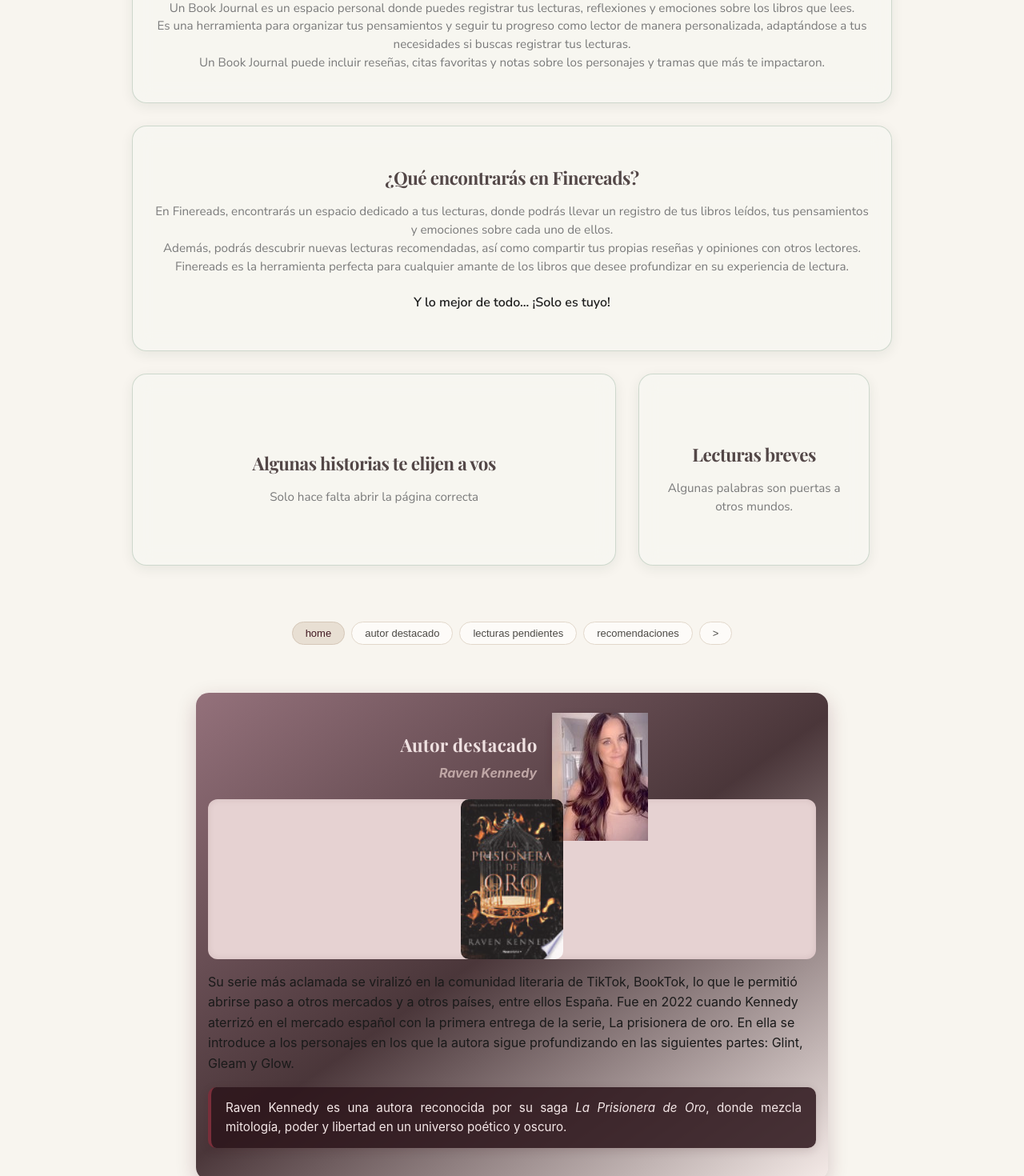
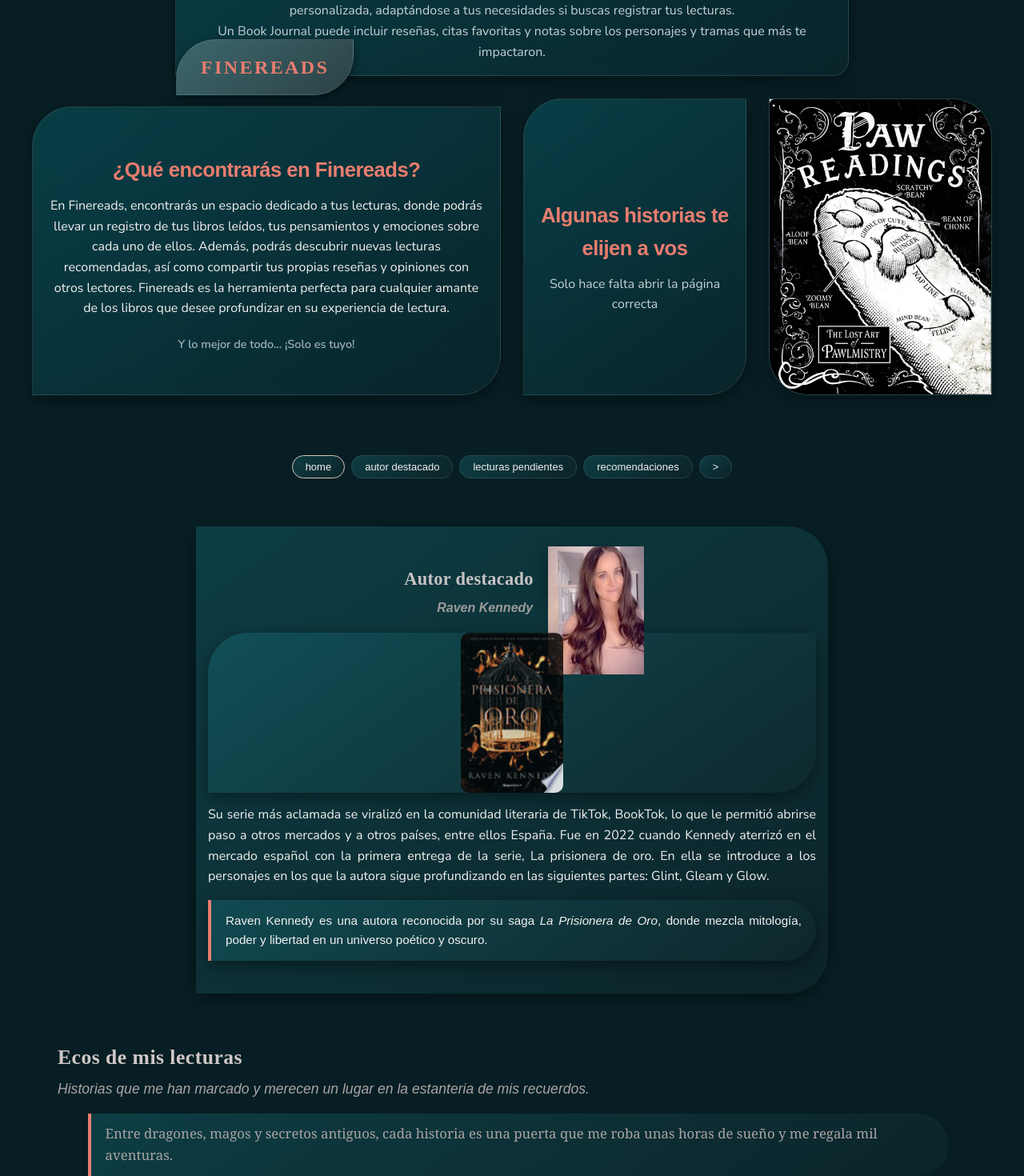
Before and after one commit to SoPerez1/Finereads, an Angular app in the folder app/: page /ejercicios in a window 1280 px wide. Shown: the part 720-2190 px from the top of the page at 80% size. Built offline with nearby package versions, Linux system fonts and the light colour scheme.

Commit message:
add cambios en css + html

```diff
--- a/app/src/app/app.css
+++ b/app/src/app/app.css
@@ -33,7 +33,7 @@ body {
   font-family: 'Playfair Display', serif;
   font-size: 3.3rem;
   font-weight: 600;
-  color: #1f1c1a;
+  color: #f0f0f0;
   letter-spacing: -1px;
   text-transform: uppercase;
   margin-bottom: 6px;
--- a/app/src/app/components/book-item/book-item.css
+++ b/app/src/app/components/book-item/book-item.css
@@ -2,7 +2,11 @@
   position: relative;
   width: 40px;
   height: 200px;
-  background: #7a6a60;
+  background: linear-gradient(
+    145deg,
+    rgba(25, 118, 128, 0.35),
+    rgba(15, 40, 45, 0.55)
+  );
   border: 0.5px solid #322f2f;
   border-radius: 3px;
   margin: 0 4px;
--- a/app/src/app/components/book-list/book-list.css
+++ b/app/src/app/components/book-list/book-list.css
@@ -4,23 +4,27 @@
   align-items: flex-end;
   gap: 8px;
   padding: 25px;
-  background: linear-gradient(145deg, #f5f2f4);
+  background: linear-gradient(
+    145deg,
+    rgba(25, 118, 128, 0.35),
+    rgba(15, 40, 45, 0.55)
+  );
   border-radius: 16px;
-  box-shadow: inset 0 0 20px rgba(128, 126, 124, 0.6);
+  box-shadow: 0 6px 20px rgba(0, 0, 0, 0.4);
   max-width: 800px;
   margin: 40px auto;
-  border: 1px solid rgba(255, 255, 255, 0.1);
+  border: 1px solid rgba(199, 111, 111, 0.1);
 }
 h2 {
   text-align: center;
   font-family: 'Playfair Display', serif;
-  color:  rgb(66, 25, 34);
+  color:  #c2d2d6;
   margin-bottom: 20px;
 }
 p{
     text-align: start;
     font-family: 'Nunito Sans', sans-serif;
-    color: #3a3a3a;
+    color:  #c2d2d6;
     margin-top: 10px;
 }
 .book-detail {
@@ -41,7 +45,7 @@ p{
 .book-info p {
   text-align: center;
   font-family: 'Nunito Sans', sans-serif;
-  color: rgb(15, 15, 15);
+  color:  #c2d2d6;
   margin-top: 10px;
 }
 
@@ -50,18 +54,19 @@ p{
   height: 240px;
   border-radius: 10px;
   object-fit: cover;
-  box-shadow: 0 4px 8px rgb(66, 25, 34);
+  box-shadow: 0 6px 20px rgba(0, 0, 0, 0.4);
 }
 
 .detail-info {
   max-width: 500px;
   font-family: 'Nunito Sans', sans-serif;
-  color:  rgb(66, 25, 34);
+  color:  #c8c2d2d6;
+
 }
 
 .detail-info h3 {
   font-family: 'Playfair Display', serif;
-  color:  rgb(66, 25, 34);
+  color:  #c8c2d6;
   font-size: 22px;
   margin-bottom: 8px;
 }
--- a/app/src/app/components/catalog/catalog.css
+++ b/app/src/app/components/catalog/catalog.css
@@ -1,10 +1,13 @@
 .catalog-menu button,
 .gender-container button {
-  background-color: #fdfbf8;
-  border: 1px solid #e2d8cb;
+ background: linear-gradient(
+    145deg,
+    rgba(25, 118, 128, 0.35),
+    rgba(15, 40, 45, 0.55)
+  );  border: 1px solid rgba(255, 255, 255, 0.1);
   border-radius: 20px;
   padding: 6px 16px;
-  color: #4c4a46;
+  color: #f0f0f0;
   cursor: pointer;
   font-size: 13px;
   transition: all 0.3s ease;
@@ -17,9 +20,13 @@
 }
 
 .catalog-menu button.active {
-  background-color: #e8dfd3;
+ background: linear-gradient(
+    145deg,
+    rgba(25, 118, 128, 0.35),
+    rgba(15, 40, 45, 0.55)
+  );
   border-color: #d5c7b8;
-  color:  rgb(66, 25, 34);
+  color: #f0f0f0;
   font-weight: 500;
 }
 
--- a/app/src/app/components/prominent-author/prominent-author.css
+++ b/app/src/app/components/prominent-author/prominent-author.css
@@ -5,26 +5,39 @@
   max-width: 760px;
   margin: 60px auto;
   padding: 25px 15px;
-  border-radius: 16px;
-  background: linear-gradient(145deg, #94717b,rgba(44, 21, 26, 0.85), #f5ebe8);
-  box-shadow: 0 8px 26px rgba(80, 15, 35, 0.2);
+  background: linear-gradient(
+    145deg,
+    rgba(25, 118, 128, 0.35),
+    rgba(15, 40, 45, 0.55)
+  );
+  box-shadow: 0 6px 20px rgba(0, 0, 0, 0.4);
+  border-end-end-radius: 50px;
+  border-top-right-radius: 50px;
 }
-
+.author-biography {
+  font-family: 'Nunito Sans', sans-serif;
+  font-size: 1rem;
+  color: #f0f0f0;
+  line-height: 1.6;
+  text-align: justify;
+  margin-top: 15px;
+}
 .author-mini {
   background: linear-gradient(135deg, #f7f3f2 0%, #e9d6d4 100%);
-  border-radius: 18px;
+  border-end-start-radius: 50px;
+  border-top-right-radius: 50px;
   padding: 28px;
   width: 100%;
-  color: #2b1b1b;
+  color: #f0f0f0;
   text-align: center;
   box-shadow: 0 4px 16px rgba(60, 20, 30, 0.12);
-  border: 1px solid rgba(120, 60, 70, 0.2);
+  border: 1px solid rgba(99, 45, 160, 0.2);
   transition: all 0.35s ease;
 }
 
 .author-mini:hover {
   transform: translateY(-4px);
-  box-shadow: 0 10px 26px rgba(60, 20, 30, 0.25);
+  box-shadow: 0 6px 20px rgba(0, 0, 0, 0.4);
   background: linear-gradient(135deg, #fff9f7 0%, #e7d1cf 100%);
 }
 
@@ -39,22 +52,23 @@
 .author-photo {
   width: 90px;
   height: 90px;
-  border-radius: 12px;
+  border-end-end-radius: 50px;
+  border-end-start-radius: 50px;
   object-fit: cover;
-  box-shadow: 0 4px 10px rgba(60, 20, 30, 0.25);
+  box-shadow: 0 6px 20px rgba(0, 0, 0, 0.4);
 }
 
 .author-title {
   font-size: 1.4rem;
   font-weight: 700;
-  color: #efe1e1;
+  color: #c7c3c3;
   margin-bottom: 4px;
   letter-spacing: 0.3px;
 }
 
 .author-name {
   font-size: 1rem;
-  color: #bfa6a5;
+  color: #9c9b9b;
   margin: 0;
   font-style: italic;
   text-align: end;
@@ -64,13 +78,17 @@
 .author-carousel {
   height: 200px;
   overflow: hidden;
-  border-radius: 12px;
+  border-end-end-radius: 50px;
+  border-top-left-radius: 50px;
   margin: 15px auto;
-  background: #e6d2d2;
-  display: flex;
+  background: linear-gradient(
+    145deg,
+    rgba(25, 118, 128, 0.35),
+    rgba(15, 40, 45, 0.55)
+  );  display: flex;
   justify-content: center;
   align-items: center;
-  box-shadow: inset 0 0 8px rgba(60, 20, 30, 0.1);
+  box-shadow: 0 6px 20px rgba(0, 0, 0, 0.4);
 }
 
 .author-carousel img {
@@ -89,13 +107,18 @@
 
 .author-description {
   font-size: 0.95rem;
-  color: #f5e8e8;
+  color: #f0f0f0;
   line-height: 1.6;
   text-align: justify;
   margin-top: 15px;
-  background: rgba(44, 21, 26, 0.85);
-  border-left: 4px solid #7a2e3a;
+ background: linear-gradient(
+    145deg,
+    rgba(25, 118, 128, 0.35),
+    rgba(15, 40, 45, 0.55)
+  );
+  border-left: 4px solid #e87d6f;
   padding: 14px 18px;
-  border-radius: 10px;
-  box-shadow: 0 3px 12px rgba(60, 20, 30, 0.15);
+  border-end-end-radius: 50px;
+  border-top-right-radius: 50px;
+  box-shadow: 0 6px 20px rgba(0, 0, 0, 0.4);
 }
--- a/app/src/app/components/recommendation/recommendation.css
+++ b/app/src/app/components/recommendation/recommendation.css
@@ -15,7 +15,7 @@
 .book-card img {
   width: 100%;
   border-radius: 10px;
-  box-shadow: 0 3px 8px rgba(30, 57, 42, 0.15);
+  box-shadow: 0 6px 20px rgba(0, 0, 0, 0.4);
   transition: transform 0.25s ease, box-shadow 0.25s ease;
 }
 
@@ -30,26 +30,27 @@
 .book-title {
   margin-top: 8px;
   font-size: 0.9rem;
-  color:  rgb(41, 40, 40);
+  color:  #f0f0f0;
   font-weight: 600;
   letter-spacing: 0.2px;
 }
 
 .book-calification {
   font-size: 0.8rem;
-  color: rgb(59, 42, 49);
+  color: #f0f0f0;
 }
 
 .recommendation-section {
   max-width: 90%;
   margin: 0 auto;
   padding-left: 1rem;
+
 }
 
 .recommendation-title {
   font-size: 1.6rem;
   font-weight: 700;
-  color:  rgb(66, 25, 34);
+  color:  #cfc8c8;
   margin-bottom: 4px;
   letter-spacing: 0.5px;
   text-shadow: 0 1px 2px rgba(30, 57, 42, 0.08);
@@ -58,7 +59,7 @@
 .recommendation-name {
   font-size: 1.1rem;
   font-weight: 500;
-  color: rgb(51, 32, 35);
+  color: #aaa4a4;
   font-style: italic;
   margin-top: 2px;
 }
@@ -66,12 +67,16 @@
 
 .galery-description {
   font-size: 1.05rem;
-  color: #2f3c31;
-  background-color: #F4F8F5;
-  border-left: 4px solid #4e5c4f;
+  color: #aaa4a4;
+  background: linear-gradient(
+    145deg,
+    rgba(25, 118, 128, 0.35),
+    rgba(15, 40, 45, 0.55)
+  );
+  border-left: 4px solid #e87d6f;
   padding: 12px 18px;
-  border-radius: 10px;
-  margin-top: 15px;
+  border-end-end-radius: 50px;
+  border-top-right-radius: 50px;  margin-top: 15px;
   margin-bottom: 25px;
   line-height: 1.6;
   font-family: 'Georgia', serif;
--- a/app/src/app/components/recommendation/recommendation.ts
+++ b/app/src/app/components/recommendation/recommendation.ts
@@ -9,8 +9,8 @@ import { InyRecommendation } from '../../inyecciones/iny-recomendation';
   styleUrls: ['./recommendation.css']
 })
 export class Recommendation  implements OnInit {
-  title: string = "Mi rincón...";
-  name: string = "Lecturas para perderse entre mundos imposibles";
+  title: string = "Ecos de mis lecturas";
+  name: string = "Historias que me han marcado y merecen un lugar en la estanteria de mis recuerdos.";
   description:string = "Entre dragones, magos y secretos antiguos, cada historia es una puerta que me roba unas horas de sueño y me regala mil aventuras.";
 
   books: any[] = [];
--- a/app/src/app/components/start/start.css
+++ b/app/src/app/components/start/start.css
@@ -3,80 +3,180 @@
   grid-template-columns: repeat(auto-fit, minmax(260px, 1fr));
   grid-auto-rows: minmax(240px, auto);
   gap: 28px;
-  max-width: 950px;
-  margin: 40px auto 30px;
-  padding: 40px 20px;
-  border-radius: 24px;
+  max-width: 1200px;
+  margin: 0 auto;
+  padding-bottom: 75px;
   animation: fadeIn 0.8s ease-in-out;
   align-items: stretch;
   position: relative;
-  overflow: hidden;
+  overflow: visible;
+  text-align: center;
 }
 
 .bento-item {
   position: relative;
-  background: rgba(245, 247, 244, 0.6);
-  backdrop-filter: blur(12px) saturate(150%);
-  border: 1px solid rgba(166, 188, 170, 0.5);
-  border-radius: 18px;
-  padding: 25px;
-  color: #1e1e1e;
+  background: linear-gradient(
+    145deg,
+    rgba(25, 118, 128, 0.35),
+    rgba(15, 40, 45, 0.55)
+  );
+  backdrop-filter: blur(15px) saturate(150%);
+  border: 1px solid rgba(255, 255, 255, 0.1);
+  padding: 16px 20px;
+  color: #f0f0f0;
   font-family: 'Nunito Sans', sans-serif;
   display: flex;
   flex-direction: column;
   justify-content: center;
   align-items: center;
   text-align: center;
-  transition: all 0.4s ease;
-  box-shadow: 0 4px 16px rgba(30, 57, 42, 0.08);
+  transition: transform 0.4s ease, box-shadow 0.4s ease, background 0.4s ease;
+  box-shadow: 0 6px 20px rgba(0, 0, 0, 0.4);
   opacity: 0;
   animation: fadeInUp 1.8s ease forwards;
+  z-index: 0;
 }
 
 .bento-item:hover {
-  transform: translateY(-6px);
-  background: rgba(255, 255, 255, 0.75);
-  border-color: rgba(135, 160, 142, 0.7);
-  box-shadow: 0 12px 32px rgba(30, 57, 42, 0.12);
+  transform: scale(1.03);
+  background: rgba(255, 255, 255, 0.1);
+  border-color: rgba(255, 255, 255, 0.3);
+  box-shadow: 0 12px 32px rgba(0, 0, 0, 0.6);
+  z-index: 5;
 }
 
 .bento-item h3 {
-  font-family: 'Playfair Display', serif;
-  font-size: 1.4rem;
+  font-family: 'Montserrat', sans-serif;
+  font-size: 1.6rem;
   font-weight: 700;
-  color: rgb(83, 71, 71);
+  color: #e87d6f;
   margin-bottom: 12px;
   transition: color 0.3s ease;
 }
 
-.bento-item:hover h3 {
-  color: rgb(66, 25, 34);
+.bento-item:hover h3,
+.bento-item:hover h2 {
+  color: #ffc0cb;
 }
-.bento-item:hover h2 {
-  color: rgb(66, 25, 34);
-}
+
 .bento-item p {
   font-family: 'Nunito Sans', sans-serif;
-  font-size: 0.95rem;
-  color: #7A7A7A;
-  line-height: 1.5;
+  font-size: 1rem;
+  color: #c2d2d6;
+  line-height: 1.6;
   margin: 0;
-}
-.bento-item.searchHere {
-  grid-column: span 4;
-  text-align: center;
+  padding: 0 10px;
 }
 
 .bento-item.large {
-  grid-column: span 2;
+  border-top-left-radius: 50px;
+  border-end-end-radius: 50px;
+  display: flex;
+  flex-direction: column;
+  justify-content: center;
+  align-items: center;
+  overflow: hidden;
+  position: relative;
 }
 
-.bento-item.medium {
+.bento-overlay {
+  position: absolute;
+  bottom: 25px;
+  left: 50%;
+  transform: translateX(-50%);
+  width: 85%;
+  z-index: 2;
+  display: flex;
+  justify-content: center;
+  align-items: center;
+  animation: fadeInUp 1s ease forwards;
+}
+
+.bento-item.sabiasque {
+  display: flex;
+  justify-content: center;
+  align-items: center;
+  border-end-start-radius: 50px;
+  border-top-right-radius: 50px;
+  background: rgba(40, 60, 70, 0.4);
+  padding: 0;
+  overflow: hidden;
+  box-shadow: 0 8px 25px rgba(0, 0, 0, 0.3);
+  transition: transform 0.4s ease, box-shadow 0.4s ease;
   grid-column: span 1;
 }
+
+.bento-item.sabiasque img {
+  width: 100%;
+  height: 100%;
+  object-fit: cover;
+  border-end-start-radius: 30px;
+  border-top-right-radius: 30px;
+  transition: transform 0.4s ease, filter 0.4s ease;
+}
+
+.bento-item.sabiasque:hover img {
+  transform: scale(1.05);
+  filter: brightness(1.05);
+  z-index: 0;
+}
+
+.bento-item.searchHere {
+  align-self: stretch;
+  grid-column: span 2;
+  margin-top: 10px;
+  border-top-left-radius: 50px;
+  border-end-end-radius: 50px;
+}
+
 .bento-item.description {
   grid-column: span 4;
+  max-width: 800px;
   text-align: center;
+  margin: 0 auto;
+  border-top-left-radius: 20px;
+  border-end-end-radius: 20px;
+}
+
+.bento-item h4 {
+  font-family: 'Nunito Sans', sans-serif;
+  font-size: 0.9em;
+  color: #c2d2d6;
+  margin-top: 20px;
+  opacity: 0.8;
+}
+
+.bento-item.tiny-label {
+  position: absolute;
+  bottom: -25px;
+  left: 0%;
+  transform: translateX(-50%);
+  z-index: 10;
+  border-top-left-radius: 50px;
+  border-end-end-radius: 50px;
+  background-color: #4f6063;
+  color: #f0f0f0;
+  padding: 15px 30px;
+  font-size: 1.1rem;
+  font-weight: 600;
+  letter-spacing: 0.15em;
+  text-transform: uppercase;
+  box-shadow: 0 4px 12px rgba(0, 0, 0, 0.4);
+  transition: background-color 0.3s ease;
+}
+
+.bento-item.tiny-label,
+h2 {
+  color: #e87d6f;
+  font-size: 1.5rem;
+  font-weight: 700;
+  margin: 0;
+  letter-spacing: 0.1em;
+}
+
+.bento-item.tiny-label:hover {
+  transform: none;
+  background: rgba(255, 255, 255, 0.2);
 }
 
 @keyframes fadeInUp {
@@ -89,15 +189,3 @@
     transform: translateY(0);
   }
 }
-/*
-@keyframes fadeIn {
-  from {
-    opacity: 0;
-    transform: translateY(20px);
-  }
-  to {
-    opacity: 1;
-    transform: translateY(0);
-  }
-}
-*/
--- a/app/src/app/components/start/start.html
+++ b/app/src/app/components/start/start.html
@@ -5,13 +5,15 @@
     <p>Un Book Journal es un espacio personal donde puedes registrar tus lecturas, reflexiones y emociones sobre los libros que lees.</p>
     <p>Es una herramienta para organizar tus pensamientos y seguir tu progreso como lector de manera personalizada, adaptándose a tus necesidades si buscas registrar tus lecturas.</p>
     <p>Un Book Journal puede incluir reseñas, citas favoritas y notas sobre los personajes y tramas que más te impactaron.</p>
+    <div class="bento-item tiny-label">
+      <h2>FINEREADS</h2>
+    </div>
   </div>
+
   <div class="bento-item searchHere">
     <h3>¿Qué encontrarás en Finereads?</h3>
-    <p>En Finereads, encontrarás un espacio dedicado a tus lecturas, donde podrás llevar un registro de tus libros leídos, tus pensamientos y emociones sobre cada uno de ellos.</p>
-    <p>Además, podrás descubrir nuevas lecturas recomendadas, así como compartir tus propias reseñas y opiniones con otros lectores.</p>
-    <p>Finereads es la herramienta perfecta para cualquier amante de los libros que desee profundizar en su experiencia de lectura.</p>
-    <h4>Y lo mejor de todo... ¡Solo es tuyo!</h4>
+      {{descriptionFinereads}}
+      <h4>Y lo mejor de todo... ¡Solo es tuyo!</h4>
   </div>
   <div
     class="bento-item large card-text1"
@@ -22,16 +24,10 @@
     <p>Solo hace falta abrir la página correcta</p>
 
     <div class="bento-overlay" *ngIf="printThis">
-      <h3>¿Sabías que...?</h3>
-      <p>{{ bento2 }}</p>
-      <p>Leer es un ritual antiguo: encender la mente, sumergirse en lo desconocido, escuchar el murmullo de otras vidas.</p>
-      <p>Quien lee, habita muchos cuerpos, muchas almas, muchos destinos.</p>
     </div>
+
   </div>
-
-  <div class="bento-item medium">
-    <h3>Lecturas breves</h3>
-    <p>Algunas palabras son puertas a otros mundos.</p>
+ <div class="bento-item sabiasque">
+    <img [src]="image[0]" alt="Sabías que...">
   </div>
-
 </div>
--- a/app/src/app/components/start/start.ts
+++ b/app/src/app/components/start/start.ts
@@ -9,7 +9,11 @@ import { CommonModule } from '@angular/common';
 })
 export class Start {
 bento1: string = "Algunas historias te elijen a vos";
-bento2: string ="Entre las sombras de las páginas laten mundos enteros, esperando ser descubiertos."
+bento2: string ="Quien lee, habita muchos cuerpos, muchas almas, muchos destinos.";
+descriptionFinereads: string = "En Finereads, encontrarás un espacio dedicado a tus lecturas, donde podrás llevar un registro de tus libros leídos, tus pensamientos y emociones sobre cada uno de ellos. Además, podrás descubrir nuevas lecturas recomendadas, así como compartir tus propias reseñas y opiniones con otros lectores. Finereads es la herramienta perfecta para cualquier amante de los libros que desee profundizar en su experiencia de lectura.";
+image= [
+    'assets/start/image-bento.jpg'
+  ];
 printThis : boolean = false;
 
   messageOn(){
--- a/app/src/styles.css
+++ b/app/src/styles.css
@@ -1,17 +1,15 @@
 :root {
-  --primary: #B6AE9F;
+  --primary: #424942;
   --primary-dark: #16251C;
   --primary-light: #A7C1A8;
 
-  --background: #F8F5EF;
+  --background: #071F24;
   --background-alt: #E7EBE5;
   --card-bg: #FFFFFF;
 
   --shadow: rgba(0, 0, 0, 0.08);
-  --text-primary: #1A1A1A;
-  --text-secondary: #424942;
-  --text-accent: #7b5ea8;
-  --text-muted: #7A7A7A;
+  --text-primary: #424942;
+  --text-secondary: #d0d1d0;
 
   --border-radius: 16px;
   --transition: all 0.3s ease;
@@ -21,12 +19,12 @@ body {
   background: var(--background);
   color: var(--text-primary);
   margin: 0;
-  font-family: 'Inter', sans-serif;
+  font-family: 'Poppins', sans-serif;
   line-height: 1.6;
 }
 
 h1, h2, h3 {
-  font-family: 'Playfair Display', serif;
+  font-family: 'poppins', serif;
   letter-spacing: -0.5px;
   color: var(--primary);
 }
```
Also changed, not shown: app/src/app/components/footer/footer.css (+11 -3 lines), app/src/assets/portadas/casaFuegoSombra.jpg, app/src/assets/start/image-bento.jpg (added).
